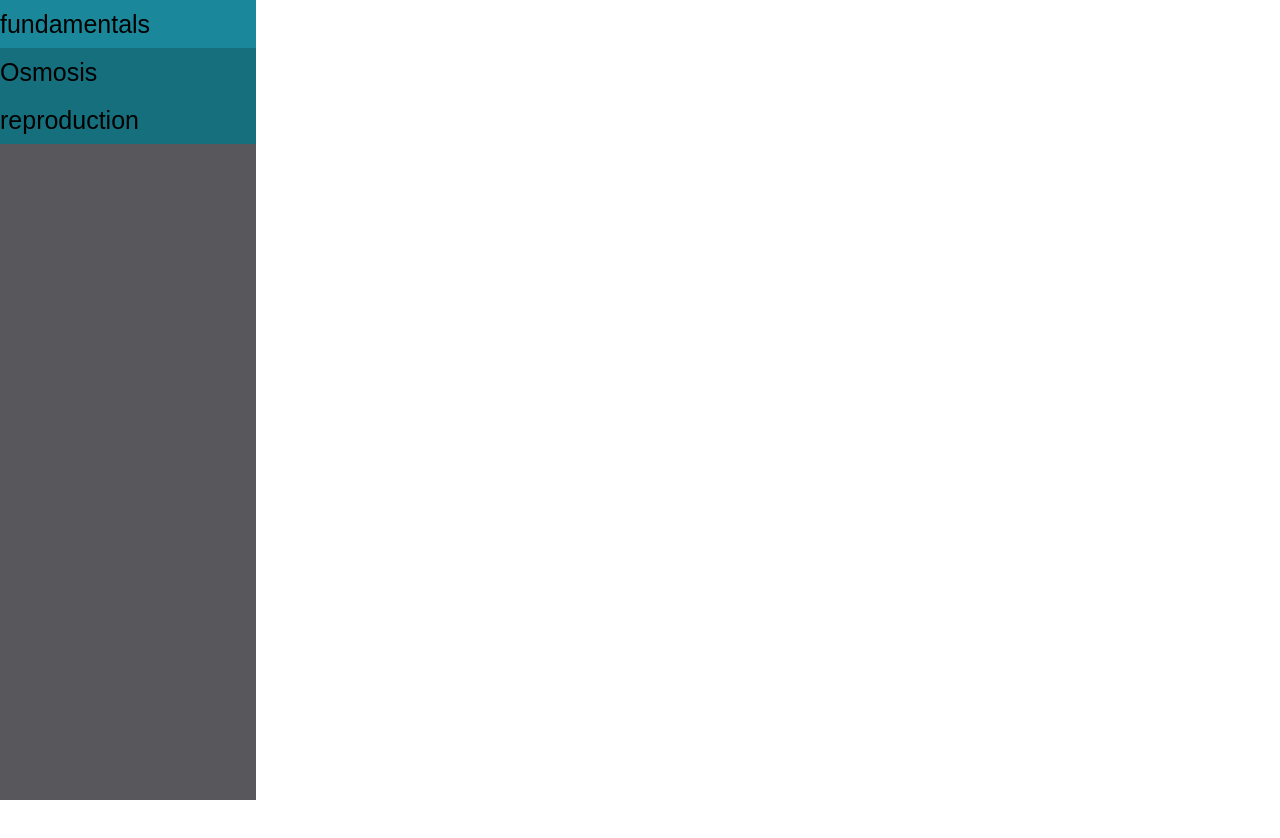
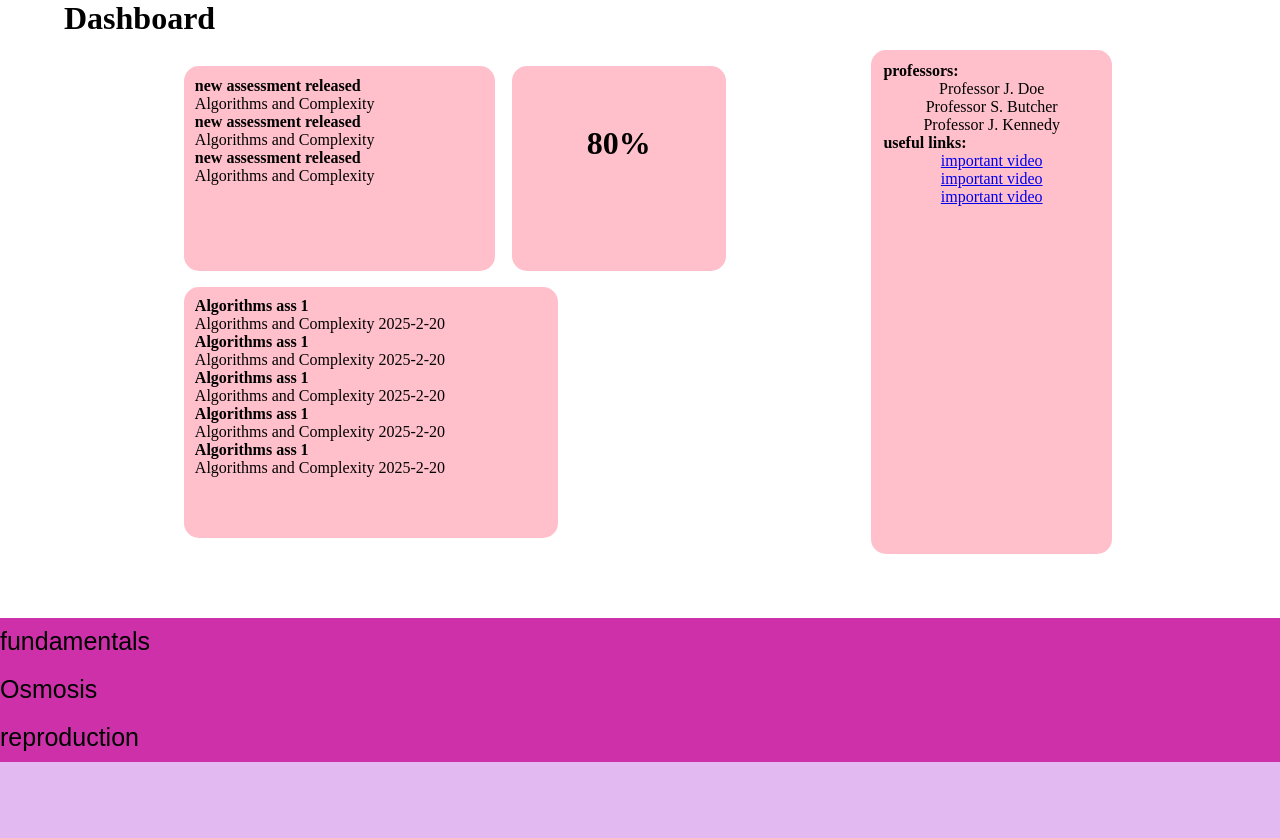
Before and after one commit to Team-E-Learn/frontend, a SvelteKit app: page /modules/1 in a window 1280 px wide. Shown: the top 838 px of the page. Before the commit the page ends 800 px from the top, so only its background shows below. Built offline with nearby package versions, Linux system fonts and the light colour scheme.

Commit message:
imported the dashboard and changes the style of the contents bar

```diff
--- a/src/componenets/block-system.svelte
+++ b/src/componenets/block-system.svelte
@@ -38,4 +38,5 @@
     {#each blockData as block} <!-- running through the block json -->
         <p>{block.block_id}</p> <!-- temporary data -->
     {/each}
+    <p>{lesson_id}</p> <!-- temporary data -->
 </div>
--- a/src/routes/modules/[id]/+page.svelte
+++ b/src/routes/modules/[id]/+page.svelte
@@ -3,6 +3,7 @@
     import '../../../styles/moduleLandingPage.css'; // Import styles
     import Contents from './contentsBar.svelte' // Import contents component
     import Blocks from '../../../componenets/block-system.svelte' // Import contents component
+    import Dashboard from './landingPageDashboard.svelte' // Import dashboard
     import {mount, onMount} from "svelte"; // Import contents bar
 
     let { data } = $props(); // Get the module_id passed in from the home page
@@ -46,6 +47,9 @@
     });
 </script>
 
+
+<Dashboard/>
+
 <div style="position: relative;">
     <div class="content-stick">
         <Contents />
--- a/src/routes/modules/[id]/contentsBar.svelte
+++ b/src/routes/modules/[id]/contentsBar.svelte
@@ -75,7 +75,7 @@
     ] //temporary data : Replace with api call
 </script>
 
-<div class="contents small">
+<div class="contents">
     {#each lessons as lesson}
         <Lesson info={lesson}/>
     {/each}
--- a/src/routes/modules/[id]/landingPageDashboard.svelte
+++ b/src/routes/modules/[id]/landingPageDashboard.svelte
@@ -1,5 +1,6 @@
 <script lang="ts">
     import '../../../styles/moduleLandingPage.css'
+
     let gradeCentreInfo = [{
         "grade": [
             {
--- a/src/styles/block-system.css
+++ b/src/styles/block-system.css
@@ -1,3 +1,10 @@
 .block-container{
+    display: flex;
     margin-left: 20%;
+    flex-direction: column;
 }
+
+.block-container p{
+    padding-bottom: 50vh ;
+    background-color: #58585c;
+}
--- a/src/styles/moduleLandingPage.css
+++ b/src/styles/moduleLandingPage.css
@@ -11,7 +11,7 @@
     overflow: scroll;
     width: 100vw;
     height: 100vh;
-    background-color: #58585c;
+    background-color: #e2b9f1;
 }
 
 .contents.small{ /* contents bar side panel */
@@ -27,12 +27,12 @@
     height: 3rem;
     text-align: left;
     font-size: 25px;
-    background-color: #156f7d;
+    background-color: #cd30a8;
     border: black;
 }
 
 .lesson-header button:hover{
-    background-color: #1a889a;
+    background-color: #c65cad;
 }
 
 .lesson-section{
@@ -54,15 +54,106 @@
     height: 2.5rem;
     text-align: left;
     font-size: 20px;
-    background-color: #396a91;
-    border: black;
+    background-color: #b352a1;
+    border: #000000;
 }
 
 .section_button:hover{
-    background-color: #4782b5;
+    background-color: #b874ac;
 }
 
 
 #cached-lesson{
     display: none;
 }
+
+/*
+dashboard elements
+ */
+.dashboardContainer {
+    display: flex;
+    flex-direction: row;
+    justify-content: space-evenly;
+    flex-wrap: nowrap;
+    margin-left: 3%;
+    margin-right: 3%;
+    margin-bottom: 4rem;
+}
+
+.dashboardSide {
+    justify-content: right;
+    min-width: 20%;
+}
+
+.dashboard {
+    display: flex;
+    flex-direction: row;
+    flex-wrap: wrap;
+    row-gap: 1rem;
+    column-gap: 3%;
+    justify-content: left;
+    padding: 1rem;
+}
+
+.dashboard div:hover{
+    background-color: purple;
+}
+
+.grades {
+    border-radius: 15px;
+    min-width: 7rem;
+    max-width: 10rem;
+    padding: 5%;
+    max-height: 15rem;
+    box-sizing: content-box;
+    text-align: center;
+    background-color: pink;
+    flex-grow: 2;
+}
+
+/* centers text */
+.grades h1 {
+    min-font-size: 20;
+    padding-top: 20%;
+    padding-bottom: 20%;
+}
+
+.info {
+    border-radius: 15px;
+    min-height: 30rem;
+    max-height: 30rem;
+    box-sizing: content-box;
+    padding: 5%;
+    background-color: pink;
+}
+
+.info p {
+    text-align: center;
+}
+
+.announcements {
+    border-radius: 15px;
+    min-width: 50%;
+    max-height: 15rem;
+    box-sizing: content-box;
+    padding: 2%;
+    overflow-y: scroll;
+    background-color: pink;
+    flex-grow: 2;
+}
+
+.calendar {
+    border-radius: 15px;
+    min-width: 65%;
+    max-height: 15rem;
+    box-sizing: content-box;
+    padding: 2%;
+    overflow-y: scroll;
+    background-color: pink;
+}
+
+.dashboardHeader {
+    margin-left: 5%;
+    margin-right: 5%;
+    margin-bottom: 1%;
+}
```
